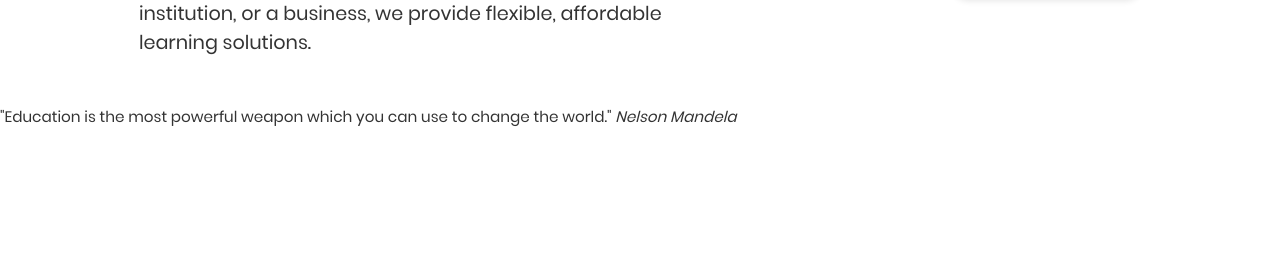
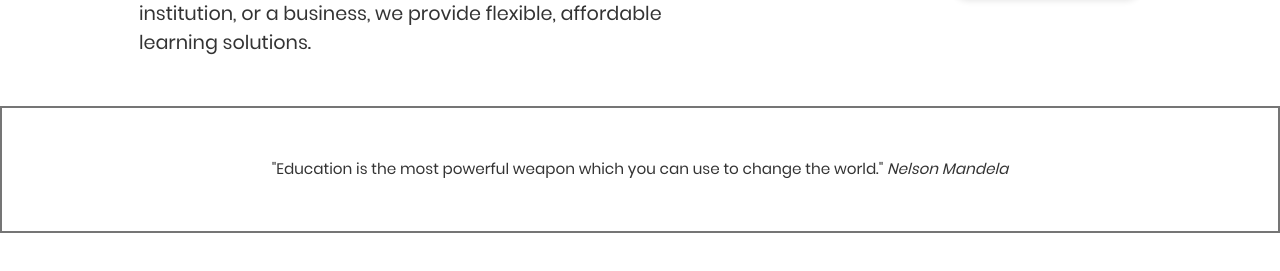
Before and after one commit to FreeFallRush/Online-Learning-Platform, a website with bundled scripts: page src/index.html in a window 1280 px wide. Shown: the part 717-988 px from the top of the page. Before the commit the page ends 846 px from the top, so only its background shows below. Built offline with nearby package versions, Linux system fonts and the light colour scheme; files whose address does not match are found by name.

Commit message:
Added styles for quote sections in pages/_homepage.scss

```diff
--- a/src/sass/pages/_homepage.scss
+++ b/src/sass/pages/_homepage.scss
@@ -19,3 +19,11 @@
     color: c.$color-grey-darker;
   }
 }
+
+.education-quote {
+  @include m.flex-center;
+
+  padding: 50px 20px;
+  border: solid 2px #757575;
+  margin-bottom: 50px;
+}
```
Also changed, not shown: dist/css/styles.css, 1 other file.
